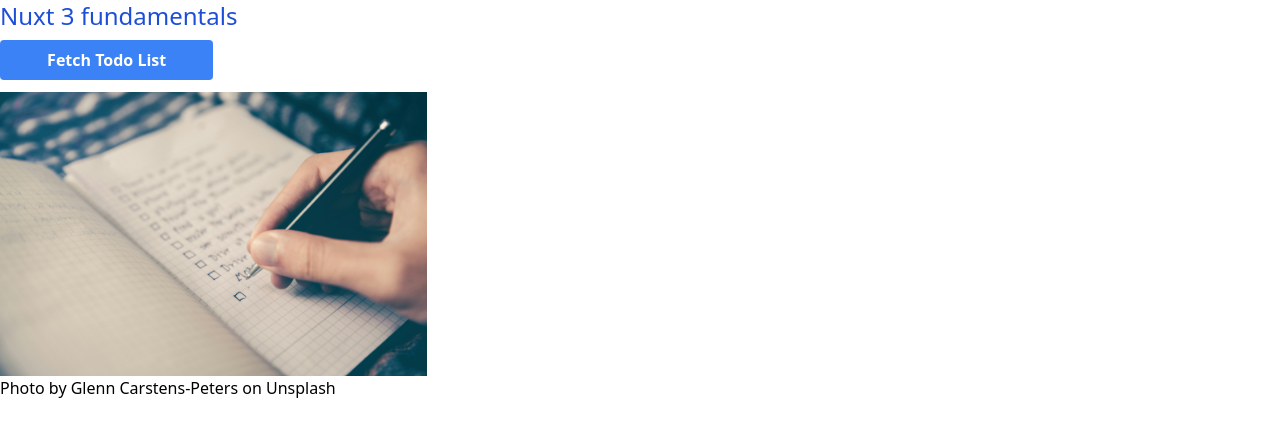
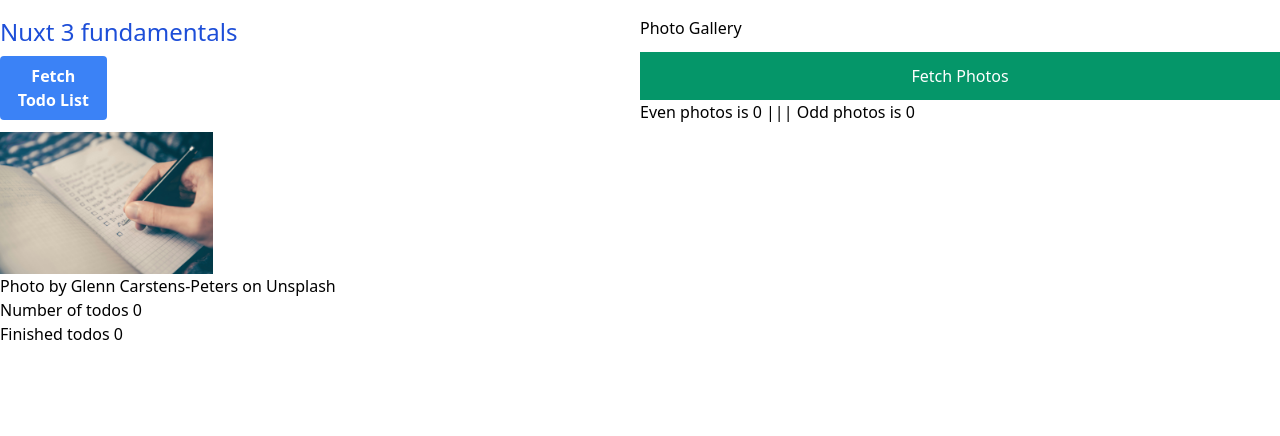
Before and after one commit to A-linea/nuxt3_fundamentals, a Nuxt app: page / in a window 1280 px wide. Shown: the top 436 px of the page. Built offline with nearby package versions, Linux system fonts and the light colour scheme.

Commit message:
Components and slots

```diff
--- a/app.vue
+++ b/app.vue
@@ -1,42 +1,26 @@
 <template>
-  <div class="container m-auto">
-    <div class="flex flex-col">
-      <h1 class="columns-1 text-2xl text-blue-700">Nuxt 3 fundamentals</h1>
-      <button @click="fetchTodoList" class="mt-2 w-1/6 bg-blue-500 hover:bg-blue-700 text-white font-bold py-2 px-4 rounded">Fetch Todo List</button>
-    </div>
-    <div class="flex">
-      <div class="mt-3">
-        <img src="/todolist.jpg" class="w-1/3"/>
-        <p>
-          Photo by <a href="https://unsplash.com/@glenncarstenspeters?utm_content=creditCopyText&utm_medium=referral&utm_source=unsplash">Glenn Carstens-Peters</a> on <a href="https://unsplash.com/photos/person-writing-bucket-list-on-book-RLw-UC03Gwc?utm_content=creditCopyText&utm_medium=referral&utm_source=unsplash">Unsplash</a>
-        </p>
-        <template v-if="todoList">
-          <ul>
-            <li v-for="todo in todoList" :key="todo.id">
-              <strong class="w-[30px] inline-block">{{todo.id}}</strong>
-              <input class="mr-2" type="checkbox" :checked="todo.completed"/>
-              {{ todo.title }}</li>
-          </ul>
-        </template>
+  <div class="container pt-4 mx-auto">
+      <div class="flex flex-row justify-between">
+        <TodoViewer title="Nuxt 3 fundamentals">
+          <template v-slot:hero>
+            <img src="~/public/todolist.jpg" class="w-1/3"/>
+            <p>
+              Photo by <a href="https://unsplash.com/@glenncarstenspeters?utm_content=creditCopyText&utm_medium=referral&utm_source=unsplash">Glenn Carstens-Peters</a> on <a href="https://unsplash.com/photos/person-writing-bucket-list-on-book-RLw-UC03Gwc?utm_content=creditCopyText&utm_medium=referral&utm_source=unsplash">Unsplash</a>
+            </p>
+          </template>
+          <template v-slot:metrics="slotProps">
+            <span class="block">Number of todos {{slotProps.numbersOfTodos}}</span>
+            <span class="block">Finished todos {{slotProps.finishedTodos}}</span>
+          </template>
+
+        </TodoViewer>
+        <PhotoGallery />
       </div>
   </div>
-  </div>
 </template>
-<script>
-import {defineNuxtComponent} from "#app";
+<script setup>
+import TodoViewer from "~/components/TodoViewer.vue";
+import PhotoGallery from "~/components/PhotoGallery.vue";
 
-export default defineNuxtComponent({
-  data() {
-    return {
-      todoList: [],
-    }
-  },
-  methods: {
-    async fetchTodoList() {
-      const response = await fetch('https://jsonplaceholder.typicode.com/todos')
-      this.todoList = await response.json()
-    }
-  }
-})
 
 </script>
--- /dev/null
+++ b/components/PhotoGallery.vue
@@ -0,0 +1,31 @@
+<template>
+
+  <div class="flex flex-col w-1/2">
+    <h1 class="text">Photo Gallery</h1>
+    <button class="bg-emerald-600 p-3 mt-3 text-white" @click="fetchPhotoGallery">Fetch Photos</button>
+    <p v-if="numPhotos > 0" class="mt-3">Number of photos: {{ numPhotos }}</p>
+    <p>Even photos is {{ evenPhotos.length }} ||| Odd photos is {{ oddPhotos.length }}</p>
+    <div class="grid grid-cols-3 gap-4">
+      <div v-for="photo in photoGallery" :key="`photo-id-${photo.id}`" class="border">
+        <img :src="photo.url" :alt="photo.title" class="w-full h-40 object-cover"/>
+        <p>{{ photo.title }}</p>
+      </div>
+    </div>
+  </div>
+</template>
+
+
+<script setup>
+import {ref, computed} from 'vue'
+
+let photoGallery = ref([])
+
+const numPhotos = computed(() => photoGallery.value.length)
+const evenPhotos = computed(() => photoGallery.value.filter((photo, index) => index % 2 === 0))
+const oddPhotos = computed(() => photoGallery.value.filter((photo, index) => index % 2 !== 0))
+async function fetchPhotoGallery() {
+  const response = await fetch('https://jsonplaceholder.typicode.com/photos')
+  photoGallery.value = await response.json()
+
+}
+</script>
--- /dev/null
+++ b/components/TodoViewer.vue
@@ -0,0 +1,40 @@
+<template>
+    <div class="flex flex-col w-1/2">
+
+      <h1 class="columns-1 text-2xl text-blue-700"> {{title}} </h1>
+      <button @click="fetchTodoList" class="mt-2 w-1/6 bg-blue-500 hover:bg-blue-700 text-white font-bold py-2 px-4 rounded">Fetch Todo List</button>
+      <div class="mt-3">
+        <slot name="hero"></slot>
+        <slot name="metrics" :="{numbersOfTodos, finishedTodos}"></slot>
+        <template v-if="todoList">
+          <ul>
+            <li v-for="todo in todoList" :key="todo.id">
+              <strong class="w-[30px] inline-block">{{todo.id}}</strong>
+              <input class="mr-2" type="checkbox" :checked="todo.completed"/>
+              {{ todo.title }}</li>
+          </ul>
+        </template>
+      </div>
+    </div>
+</template>
+<script setup>
+
+import {ref, computed, defineProps} from "vue";
+
+defineProps({
+  title: {
+    type: String,
+    default: 'Todo Viewer'
+  },
+})
+
+
+const todoList = ref([]);
+const numbersOfTodos = computed(() => todoList.value.length)
+const finishedTodos = computed(() => todoList.value.filter(todo => todo.completed).length)
+async function fetchTodoList() {
+  const resp  = await fetch('https://jsonplaceholder.typicode.com/todos')
+  todoList.value = await resp.json()
+  }
+
+</script>
```
